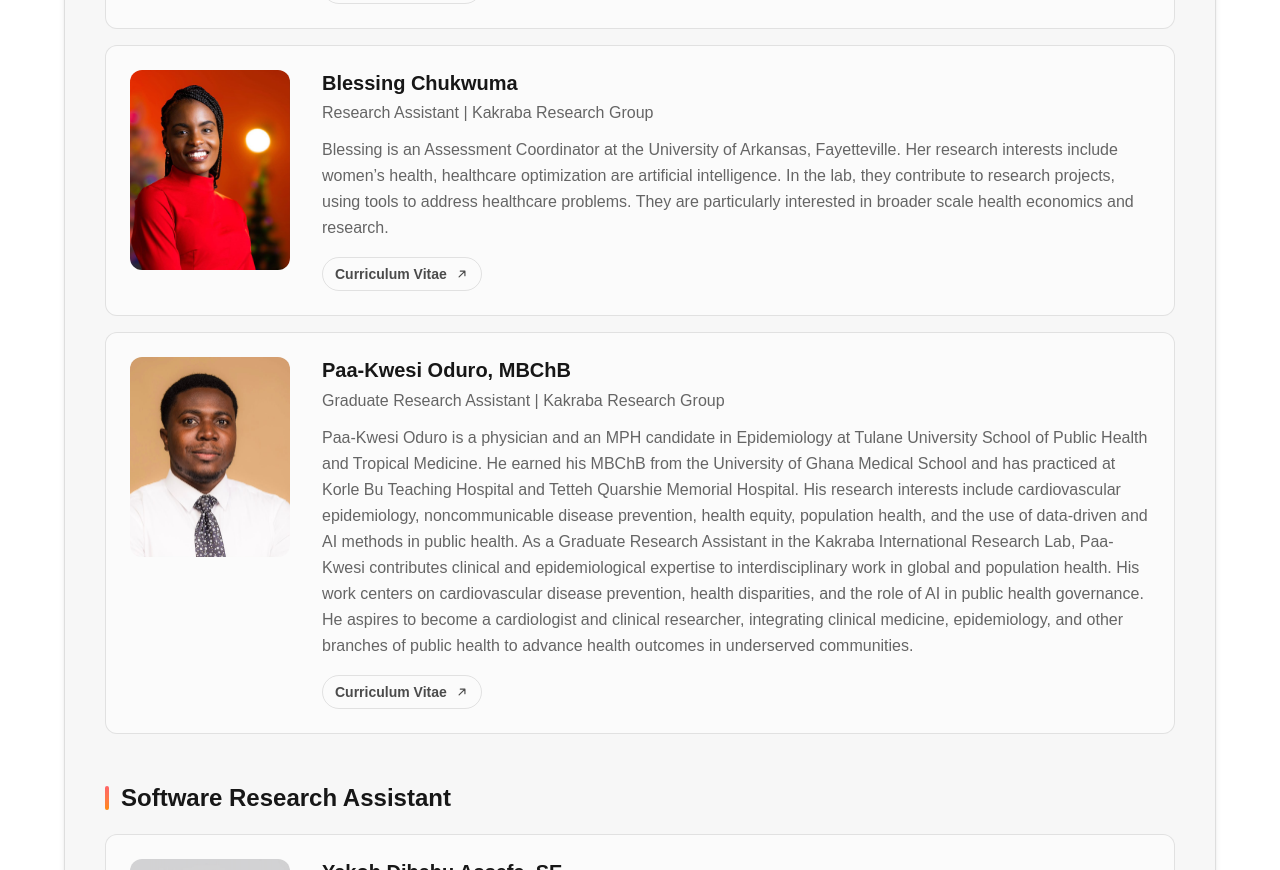
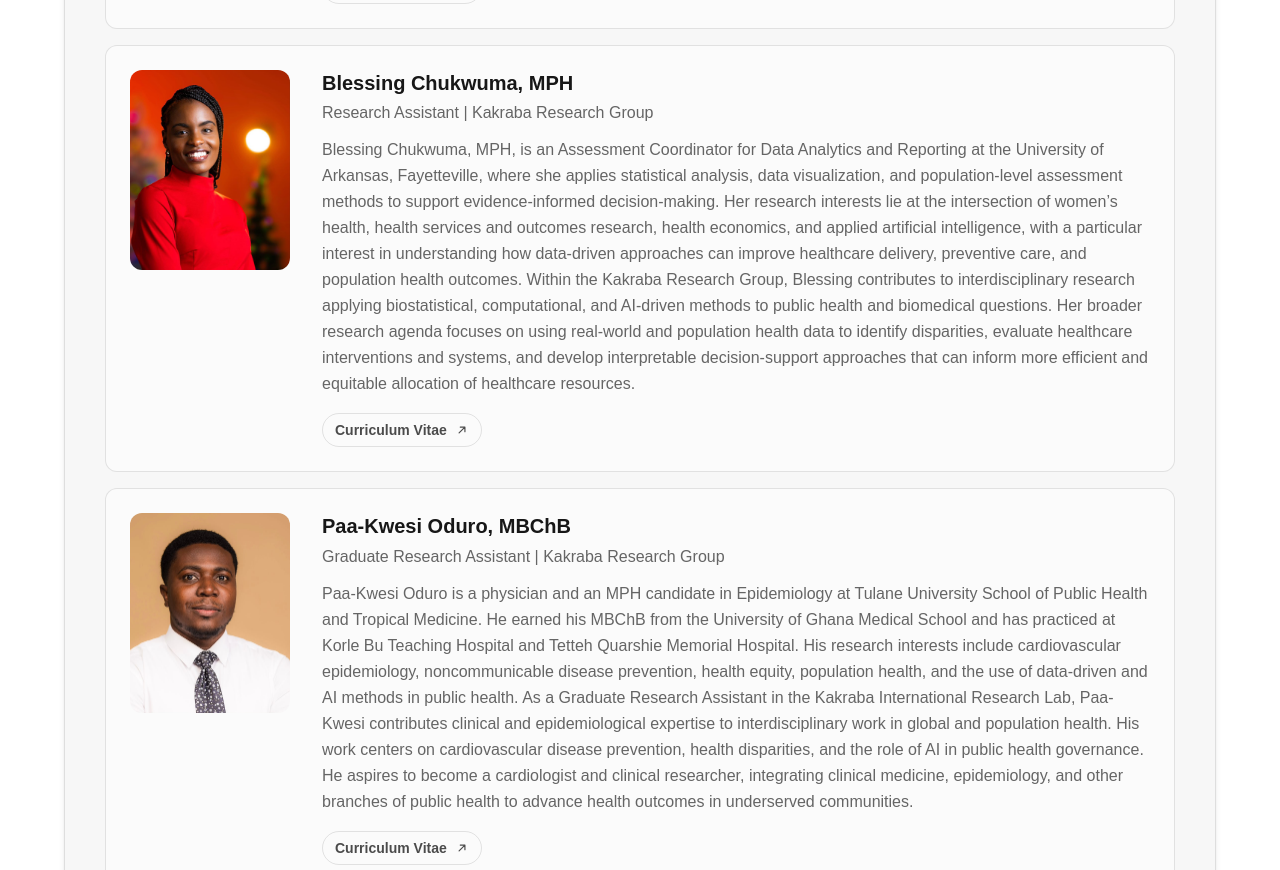
Before and after one commit to Yakob-D/Kakraba-International-Research-Lab, a Next.js app: page /people in a window 1280 px wide. Shown: the part 7860-8730 px from the top of the page. Built offline with nearby package versions, Linux system fonts and the light colour scheme.

Commit message:
Updated member's information

```diff
--- a/app/people/page.tsx
+++ b/app/people/page.tsx
@@ -152,10 +152,11 @@ const people = [
   },
   {
     name: "Blessing Chukwuma",
+    credential: "MPH",
     role: "Research Assistant | Kakraba Research Group",
     imageSrc: "/Blessing/Blessing.jpg",
     initials: "BC",
-    bio: "Blessing is an Assessment Coordinator at the University of Arkansas, Fayetteville. Her research interests include women’s health, healthcare optimization are artificial intelligence. In the lab, they contribute to research projects, using tools to address healthcare problems. They are particularly interested in broader scale health economics and research.",
+    bio: "Blessing Chukwuma, MPH, is an Assessment Coordinator for Data Analytics and Reporting at the University of Arkansas, Fayetteville, where she applies statistical analysis, data visualization, and population-level assessment methods to support evidence-informed decision-making. Her research interests lie at the intersection of women’s health, health services and outcomes research, health economics, and applied artificial intelligence, with a particular interest in understanding how data-driven approaches can improve healthcare delivery, preventive care, and population health outcomes. Within the Kakraba Research Group, Blessing contributes to interdisciplinary research applying biostatistical, computational, and AI-driven methods to public health and biomedical questions. Her broader research agenda focuses on using real-world and population health data to identify disparities, evaluate healthcare interventions and systems, and develop interpretable decision-support approaches that can inform more efficient and equitable allocation of healthcare resources.",
     cv: "/Blessing/Blessing-CV.pdf"
   },
   {
```
